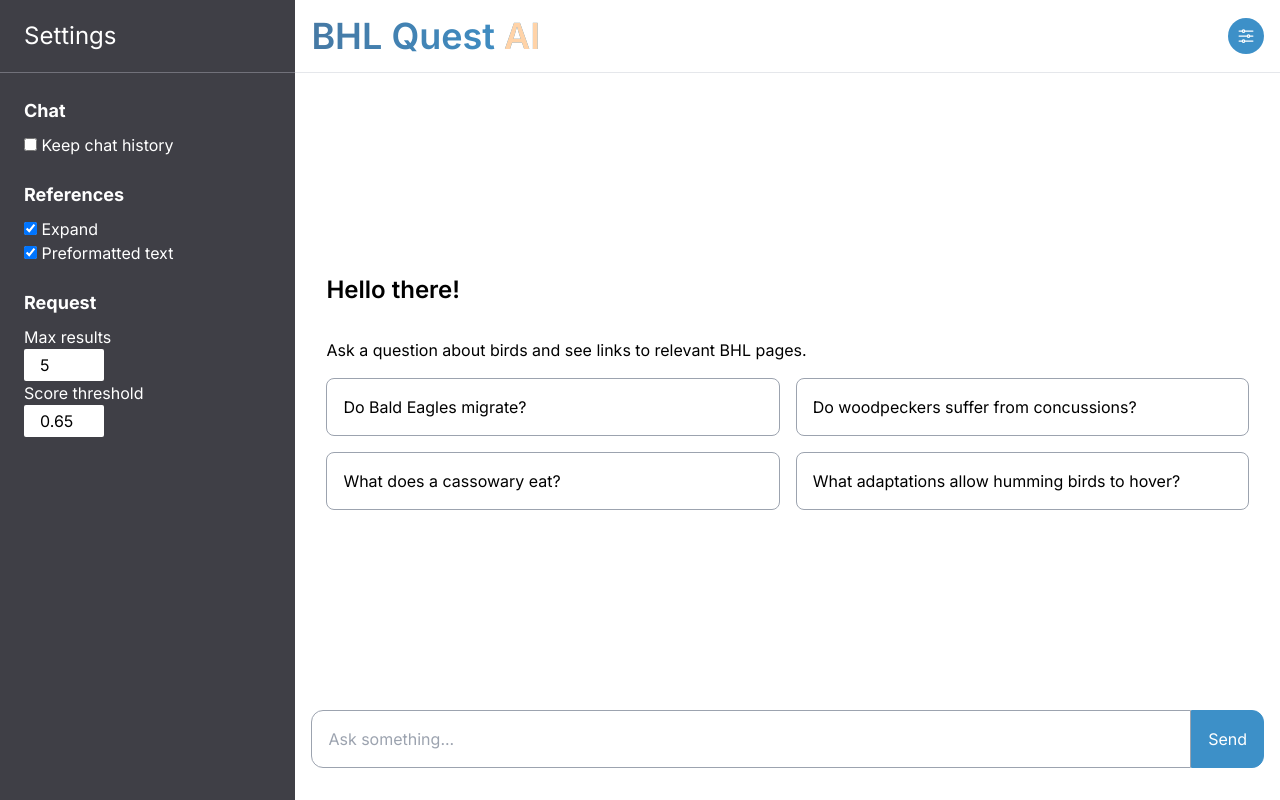
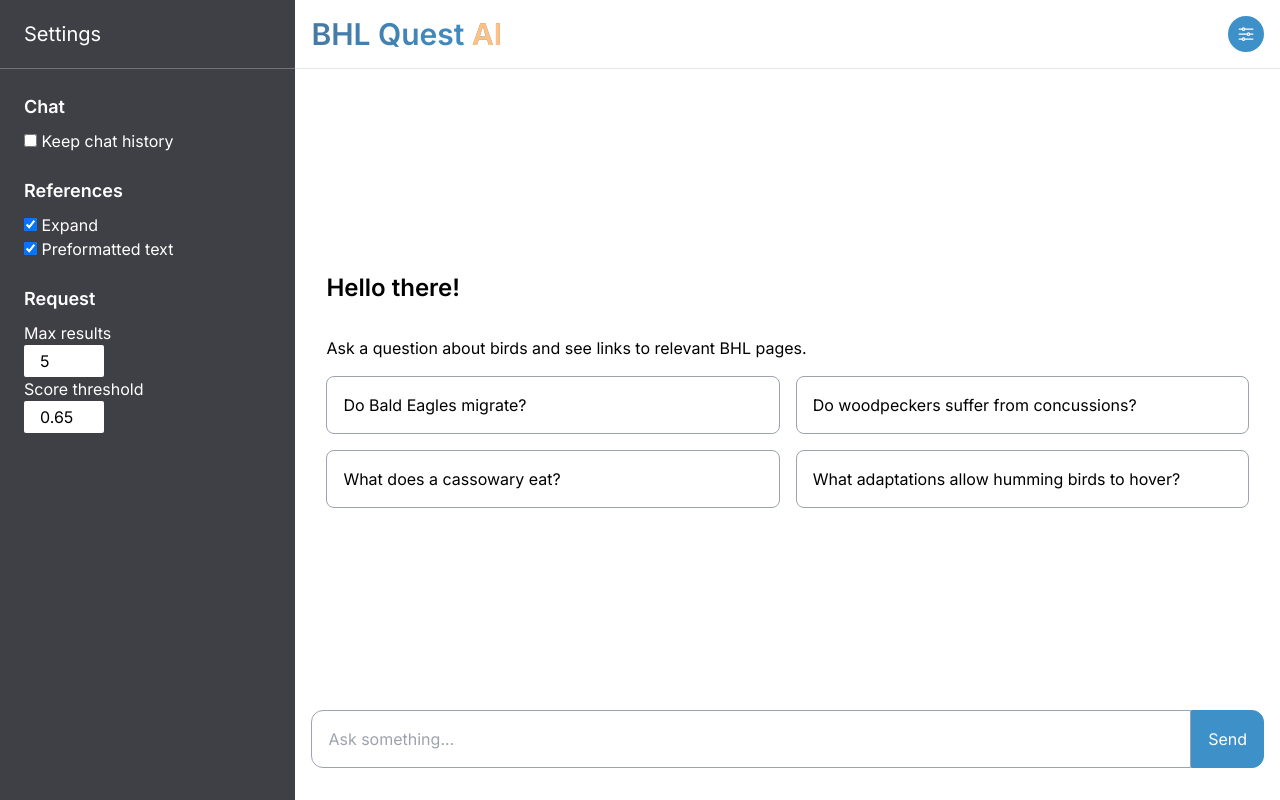
Before and after one commit to jlpereira/bhlquest-chat, a Vue app: page / in a window 1280 px wide. Built offline with nearby package versions, Linux system fonts and the light colour scheme.

Commit message:
Update style

```diff
--- a/src/components/Navbar.vue
+++ b/src/components/Navbar.vue
@@ -3,9 +3,9 @@
     class="max-w-7xl container mx-auto flex justify-between items-center px-4"
   >
     <h1
-      class="text-4xl py-4 font-semibold bg-gradient-to-r from-[#4679a4] to-primary-color bg-clip-text text-transparent"
+      class="text-3xl py-4 font-semibold bg-gradient-to-r from-[#4679a4] to-primary-color bg-clip-text text-transparent"
     >
-      BHL Quest <span class="text-[#ffd3a8]">AI</span>
+      BHL Quest <span class="text-[#ffc081]">AI</span>
     </h1>
     <button
       type="button"
--- a/src/components/Setting/PanelSettings.vue
+++ b/src/components/Setting/PanelSettings.vue
@@ -4,11 +4,11 @@
     class="h-screen w-96 text-white bg-zinc-700 bg-opacity-100 transform translate-x-0 transition-transform duration-300 ease-in-out"
   >
     <div class="border-b border-zinc-500">
-      <h1 class="text-2xl py-5 px-6">Settings</h1>
+      <h1 class="text-xl py-5 px-6">Settings</h1>
     </div>
     <div class="px-6 py-4">
       <div class="mb-6">
-        <h2 class="text-lg font-bold my-2">Chat</h2>
+        <h2 class="text-lg font-semibold my-2">Chat</h2>
         <ul>
           <li>
             <label>
@@ -22,7 +22,7 @@
         </ul>
       </div>
       <div class="mb-6">
-        <h2 class="text-lg font-bold my-2">References</h2>
+        <h2 class="text-lg font-semibold my-2">References</h2>
         <ul>
           <li>
             <label>
@@ -45,7 +45,7 @@
         </ul>
       </div>
       <div class="mb-4">
-        <h2 class="text-lg font-bold my-2">Request</h2>
+        <h2 class="text-lg font-semibold my-2">Request</h2>
         <SettingMaxRecords v-model="parameters.maxResults" />
         <SettingScoreThreshold v-model="parameters.scoreThreshold" />
       </div>
```
